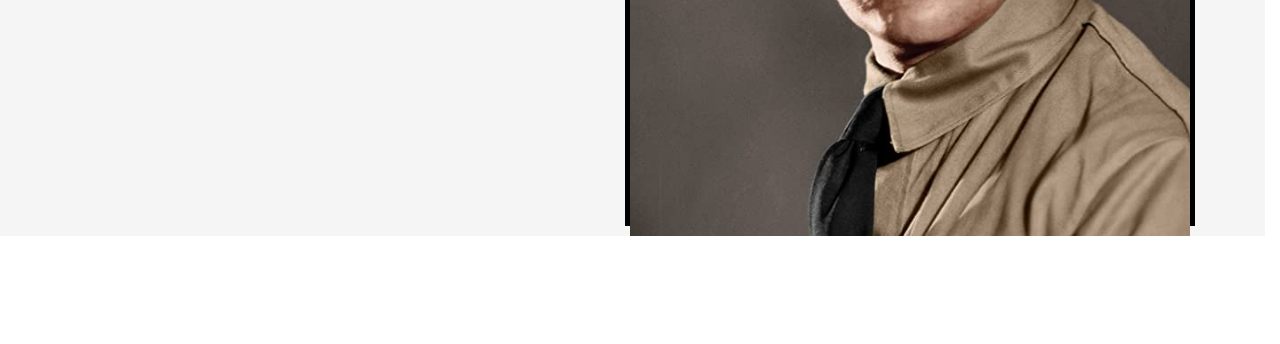
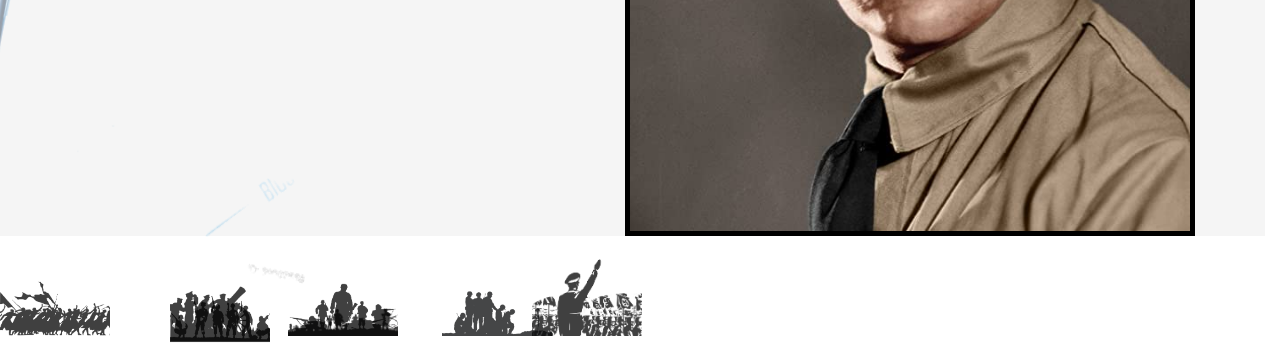
Before and after one commit to Ganapathi-devop/Quantum-CelebrityPage-Task-5, a plain HTML site: page index.html in a window 1280 px wide. Shown: the part 464-808 px from the top of the page. Drawn offline with nearby package versions, Linux system fonts and the light colour scheme.

Commit message:
commit on 31-10-21

```diff
--- a/index.html
+++ b/index.html
@@ -55,8 +55,15 @@
 
     <div class="bg row">
         <div class="whole">
-
             <div class="container">
+                <img src="/img/flag-removebg-preview.png" alt="flag" id="flag">
+                <img src="/img/army1-removebg-preview.png" alt="army1" id="army1" class="army">
+                <img src="/img/army2-removebg-preview.png" alt="army2" id="army2" class="army">
+                <img src="/img/army3-removebg-preview (1).png" alt="army3" id="army3" class="army">
+                <img src="/img/army4-removebg-preview.png" alt="army4" id="army4" class="army">
+                <img src="/img/army5-removebg-preview.png" alt="army5" id="army5" class="army">
+                <img src="/img/army6-removebg-preview.png" alt="army6" id="army6" class="army">
+                <img src="/img/army7-removebg-preview.png" alt="army7" id="army7" class="army">
                 <div class="firstsec">
                     <div class="left-div">
                         <h4 id="adolf"> Adolf</h4>
--- a/style/style.css
+++ b/style/style.css
@@ -1,23 +1,23 @@
-*{
+* {
   margin: 0px;
   padding: 0%;
   box-sizing: border-box !important;
 }
-body{
+body {
   width: 100%;
   float: left;
 }
-.bg{
+.bg {
   width: 100%;
   overflow: hidden;
   float: left;
 }
-.whole{
+.whole {
   width: 100%;
   float: left;
   background-color: whitesmoke;
 }
-.left-div{
+.left-div {
   width: 50%;
   height: 70rem;
   float: left;
@@ -26,36 +26,81 @@ body{
   align-content: center;
   align-items: flex-start;
   justify-content: center;
-
 }
-#adolf, #hitler{
+#adolf,
+#hitler {
   font-size: 8rem;
   color: #000;
 }
-#adolf{
+#adolf {
   font-weight: 800;
 }
-#hitler{
+#hitler {
   color: gray;
-    padding-left: 2rem;
-    margin-left: 5rem;
+  padding-left: 2.5rem;
+  margin-left: 6rem;
 }
-.right-div{
+.right-div {
   width: 50%;
-    height: 64rem;
+  height: 65rem;
   float: right;
   margin-top: 5rem;
 }
-.img-div{
+.img-div {
   width: 100%;
   height: 100%;
   float: right;
   border: 5px solid #000;
-    background-color: #F6EEE0;
+  background-color: #f6eee0;
 }
-#main1{
+#main1 {
   width: 100%;
-    object-fit: scale-down;
-
+  height: 100%;
+  object-fit: cover;
+  object-position: 100% 0;
   float: left;
 }
+#flag {
+  position: absolute;
+  transform: rotate(11deg);
+  opacity: 45%;
+  width: 46rem;
+  height: 100%;
+  top: -6.5%;
+  left: -5%;
+}
+.army {
+  opacity: 75%;
+  width: 11rem;
+  position: absolute;
+  left: 0%;
+  bottom: 0%;
+}
+#army2 {
+  position: absolute;
+  width: 10rem !important;
+  left: 13.3%;
+  bottom: -1%;
+}
+#army3 {
+  position: absolute;
+  left: 22.5%;
+}
+#army4 {
+  position: absolute;
+  left: 41.6%;
+}
+#army5 {
+  position: absolute;
+  width: 10rem !important;
+  left: 13.3%;
+  bottom: -1%;
+}
+#army6 {
+  position: absolute;
+  left: 22.5%;
+}
+#army7 {
+  position: absolute;
+  left: 34.5%;
+}
```
Also changed, not shown: img/army1-removebg-preview.png (added), img/army1.png (added), img/army2-removebg-preview.png (added), img/army2.png (added), img/army3-removebg-preview (1).png (added), img/army3.png (added), img/army4-removebg-preview.png (added), img/army4.png (added), img/army5-removebg-preview.png (added), img/army5.jpg (added), img/army6-removebg-preview.png (added), img/army6.png (added), img/army7-removebg-preview.png (added), img/army7.jpg (added), 4 more files. Lines whose indentation alone changed are shown as unchanged.
